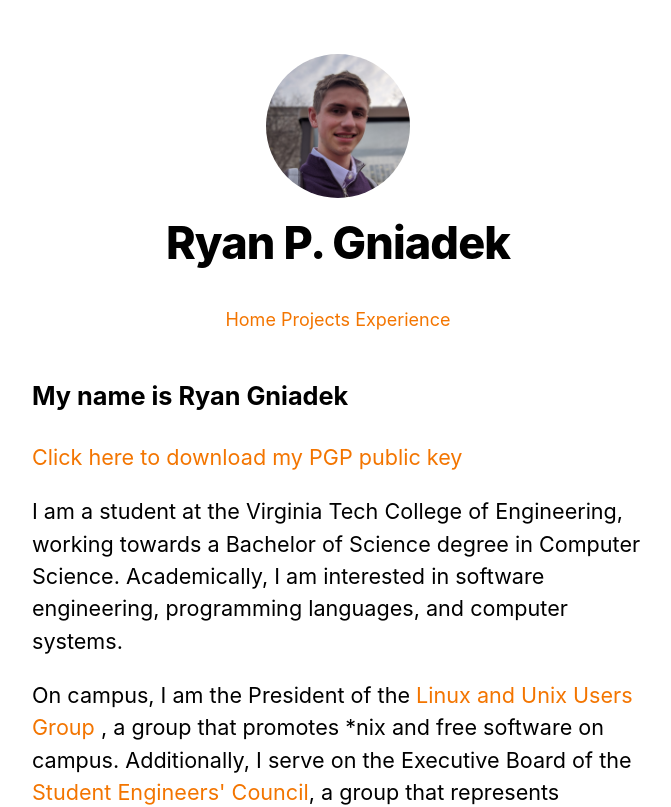
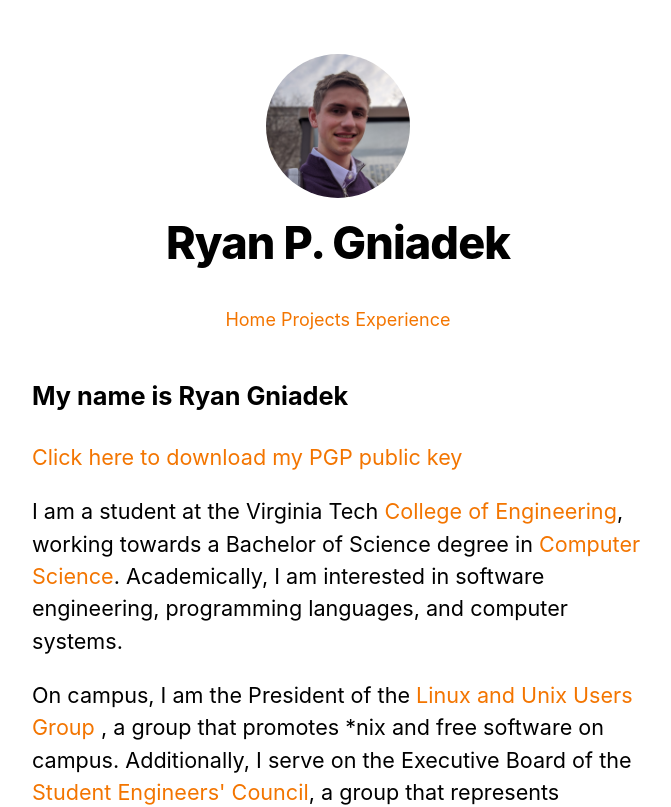
Before and after one commit to ryangniadek/next-js-website, a Next.js app: page / in a window 1280 px wide. Shown: the top 807 px of the page, without its empty margins (302-973 px from the left). Built offline with nearby package versions, Linux system fonts and the light colour scheme.

Commit message:
Updated Homepage Links

```diff
--- a/pages/index.js
+++ b/pages/index.js
@@ -17,8 +17,8 @@ export default function Home({ allPostsData }) {
           <Link href={`/files/publickey.ryan@gniadek.net.asc`}><a>Click here to download my PGP public key</a></Link>
         </p>
         <p>
-          I am a student at the Virginia Tech College of Engineering, working
-          towards a Bachelor of Science degree in Computer Science.
+          I am a student at the Virginia Tech <Link href="https://eng.vt.edu/"><a>College of Engineering</a></Link>, working
+          towards a Bachelor of Science degree in <Link href="https://cs.vt.edu/"><a>Computer Science</a></Link>.
           Academically, I am interested in software engineering, programming
           languages, and computer systems.{" "}
         </p>
```
